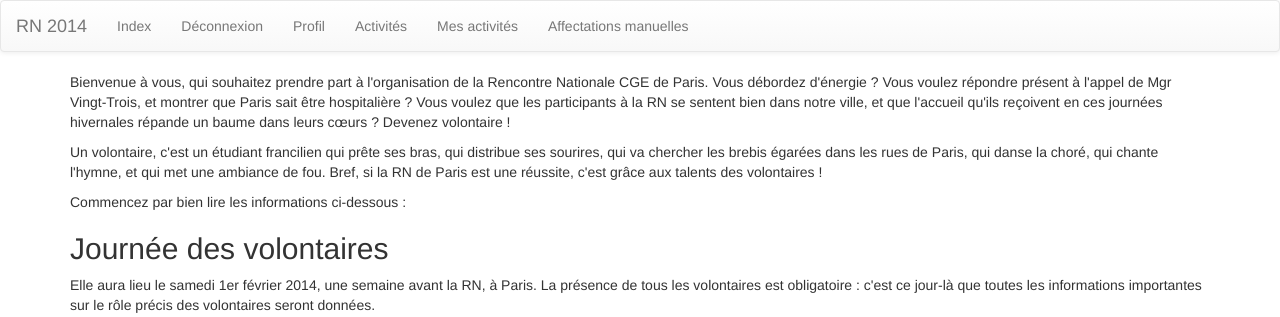
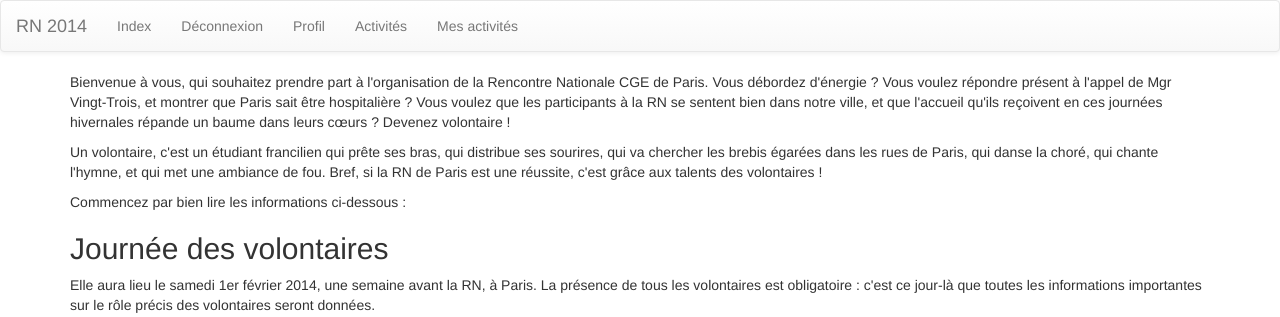
Before and after one commit to brunal/rn, a Python web app: template templates/index.html in a window 1280 px wide. Shown: the top 317 px of the page. Run offline with Jinja, Linux system fonts and the light colour scheme; the template is opened without the code that fills it: most values are stand-ins (such as "Sample title", 1, 10 or a date in 2020).

Commit message:
Delete link from Responsable menu

```diff
--- a/templates/base.html
+++ b/templates/base.html
@@ -35,7 +35,6 @@
 
             {% if responsable %}
             <li><a href="{{ url_for('views.responsable.list_activites') }}">Mes activités</a></li>
-            <li><a href="{{ url_for('views.assignements.block_timespan') }}">Affectations manuelles</a></li>
 
             {% elif brn %}
             <li><a href="{{ url_for('views.brn.sweats') }}">Commande de sweats</a></li>
```
